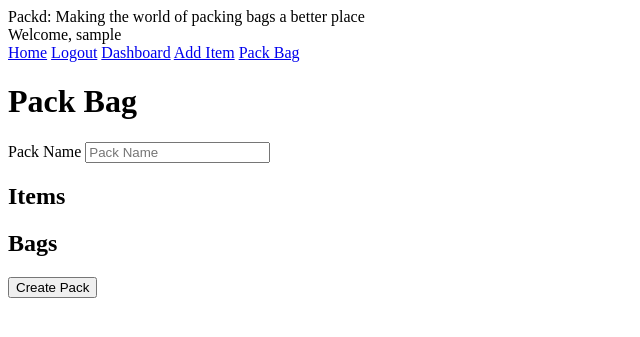
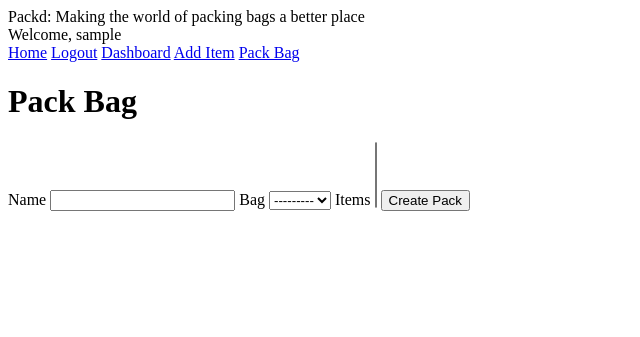
Before and after one commit to lanebobane/packd, a Django app: page /pack/add in a window 1280 px wide. Shown: the top 337 px of the page, without its empty margins (0-640 px from the left). Run offline with Django 4.2, Linux system fonts and the light colour scheme; the visitor is signed in with stand-in values (Sample User, id 1); data that the repository does not hold is empty.

Commit message:
changed AddPack to django form

```diff
--- a/packd/packr/forms.py
+++ b/packd/packr/forms.py
@@ -1,4 +1,4 @@
-from .models import Item
+from .models import Item, Pack
 
 from django import forms
 
@@ -8,3 +8,10 @@ class ItemForm(forms.ModelForm):
 	class Meta:
 		model = Item
 		fields = ["name", "weight", "dimension_x", "dimension_y", "dimension_z", "is_bag"]
+
+
+class PackForm(forms.ModelForm):
+
+	class Meta:
+		model = Pack
+		fields = ["name", "bag", "items"]
--- a/packd/packr/models.py
+++ b/packd/packr/models.py
@@ -1,7 +1,5 @@
 from django.db import models
 from django.contrib.auth.models import User
-
-# Create your models here.
 
 class Item(models.Model):
 
@@ -34,7 +32,6 @@ class Pack(models.Model):
         vol_remaining = self.bag.volume() if self.bag else 0
         for i in self.items.all():
             vol_remaining-=i.volume()
-
         return vol_remaining
 
     def pack_weight(self):
--- a/packd/packr/templates/packr/additem.html
+++ b/packd/packr/templates/packr/additem.html
@@ -2,7 +2,6 @@
 {% block content %}
 
 <h1>Add Item/Bag</h1>
-
 
 <form method="POST">
     {% csrf_token %}
--- a/packd/packr/templates/packr/addpack.html
+++ b/packd/packr/templates/packr/addpack.html
@@ -3,37 +3,20 @@
 
 <h1>Pack Bag</h1>
 
-<form method="POST" enctype="multipart/form-data">
+<form method="POST">
     {% csrf_token %}
 
-    <div>
-        <label for="">Pack Name</label>
-        <input placeholder="Pack Name" type="text" name="packname" id="packname">
-    </div>
+    <label>Name</label>
+    {{form.name}}
 
-    <h2>Items</h2>
-    {% for item in packing_items %}
-        <div>
-            <label for="item{{item.id}}">{{item.name}}</label>
-            <input type="checkbox" name="itemnames" id="item{{item.id}}" value="{{item.id}}">
-        </div>
-    {% endfor %}
+    <label>Bag</label>
+    {{form.bag}}
 
-    <h2>Bags</h2>
-    {% for bag in bags %}
-        <div>
-            <label for="item{{bag.id}}">{{bag.name}}</label>
-            <input type="checkbox" name="bagnames" id="bag{{bag.id}}" value="{{bag.id}}">
-        </div>
+    <label>Items</label>
+    {{form.items}}
 
+    <button type="submit">Create Pack</button>
 
-    {% endfor %}
-
-
-    <div class="mb-4">
-        <input type="submit" name="Create Pack" value="Create Pack">
-    </div>
 </form>
 
-
 {% endblock %}
--- a/packd/packr/views.py
+++ b/packd/packr/views.py
@@ -1,5 +1,5 @@
 from django.shortcuts import render, redirect, reverse
-from .forms import ItemForm
+from .forms import ItemForm, PackForm
 from .models import Item, Pack
 from django.contrib.auth.decorators import login_required
 from django.shortcuts import get_object_or_404
@@ -24,16 +24,6 @@ def dashboard(request):
 
 @login_required
 def add_item(request):
-    # if request.method == 'POST':
-    #     name = request.POST.get('name')
-    #     weight = request.POST.get('weight')
-    #     dimension_x = request.POST.get('dimension_x')
-    #     dimension_y = request.POST.get('dimension_y')
-    #     dimension_z = request.POST.get('dimension_z')
-    #     is_packable = True if request.POST.get('packable_yes') == 'on' else False
-    #     item = Item(name=name, weight=weight, dimension_x=dimension_x, dimension_y=dimension_y, dimension_z=dimension_z, is_bag=is_packable, traveler=request.user)
-    #     item.save()
-
     if request.method == 'POST':
         form = ItemForm(request.POST)
         if form.is_valid():
@@ -43,40 +33,29 @@ def add_item(request):
             return redirect('/items/add')
 
     form = ItemForm()
-    context = {'form': form}
+    context = { 'form': form }
 
     return render(request, 'packr/additem.html', context)
 
 @login_required
 def add_pack(request):
-    if request.method == 'GET':
-        packing_items = Item.objects.filter(is_bag=False, traveler=request.user)
-        bags = Item.objects.filter(is_bag=True, traveler=request.user)
-        context = {
-            'packing_items': packing_items,
-            'bags': bags,
-        }
+    if request.method == 'POST':
+        form = PackForm(request.POST)
+        if form.is_valid():
+            pack = form.save()
+            pack.traveler = User.objects.get(username=request.user)
+            pack.save()
+            return redirect('/dashboard')
 
-        return render(request, 'packr/addpack.html', context)
-
-    if request.method == 'POST':
-        packname = request.POST.get('packname')
-        traveler = request.user
-        # TODO: probably need to change this to only allow one bag to be used in a pack, right?
-        bag_id = [int(b) for b in request.POST.getlist('bagnames')][0]
-        item_ids = [int(i) for i in request.POST.getlist('itemnames')]
-        bag = Item.objects.filter(pk=bag_id)[0]
-        items = Item.objects.filter(pk__in=item_ids)
-        pack = Pack.objects.create(name=packname, bag=bag, traveler=traveler)
-        pack.items.set(items)
-
-        return redirect('/dashboard')
+    form = PackForm()
+    form.fields['bag'].queryset = Item.objects.filter(is_bag=True)
+    context = { 'form': form }
+    return render(request, 'packr/addpack.html', context)
 
 
 def home(request):
     anonymous_packs = Pack.objects.filter(traveler=None)
     context = {'packs': anonymous_packs}
-
     return render(request, 'packr/home.html', context)
 
 def share_pack(request, pk):
```
